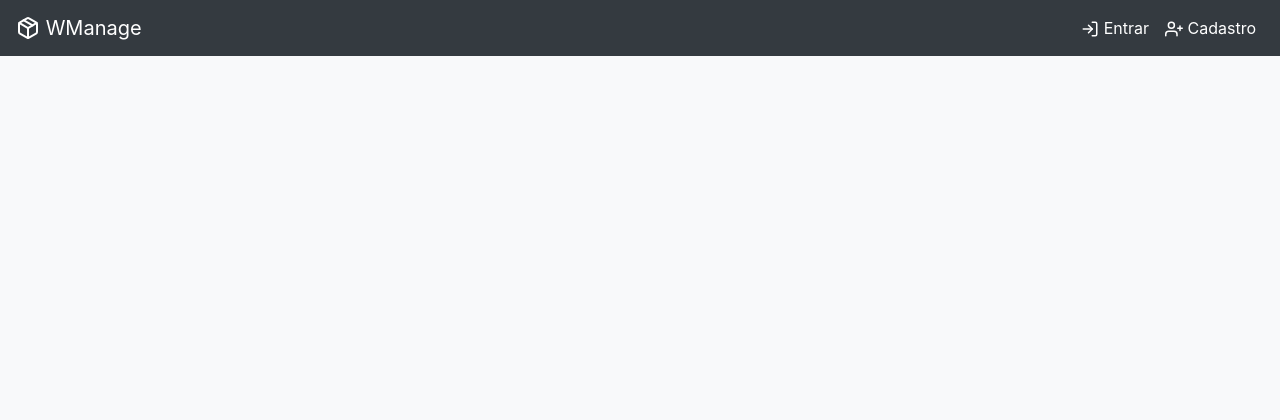
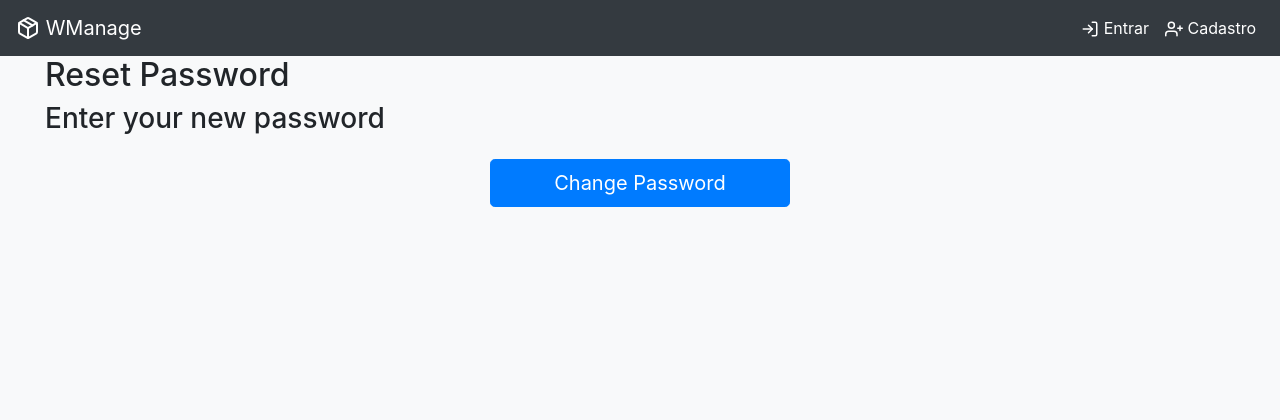
Before and after one commit to alexbarbosa26/wmanage, a Django app: page /password-reset-confirm/1/1/ in a window 1280 px wide. Shown: the top 420 px of the page. Run offline with Django 3.2, Linux system fonts and the light colour scheme; parts of the project's set-up code (start-up, migrations or seed data) failed here and were passed over; some libraries are stand-ins or nearby versions.

Commit message:
first commit

```diff
--- a/templates/password-reset/password_reset_confirm.html
+++ b/templates/password-reset/password_reset_confirm.html
@@ -1,9 +1,11 @@
 {% extends 'base.html' %}
 {% load bootstrap4 %}
+{% block content %}
   <h2>Reset Password</h2>
   <h3>Enter your new password</h3>
-<form class="form" action="" method="POST" enctype="multipart/form-data">
+  <form class="form-signin" autocomplete="off" method="POST">
     {% csrf_token %}
     {% bootstrap_form form %}
   <button type="submit" class="btn btn-primary btn-lg btn-block"><i class="icon-lock4"></i> Change Password</button>
   </form>
+{% endblock %}
```
Lines whose indentation alone changed are shown as unchanged.
